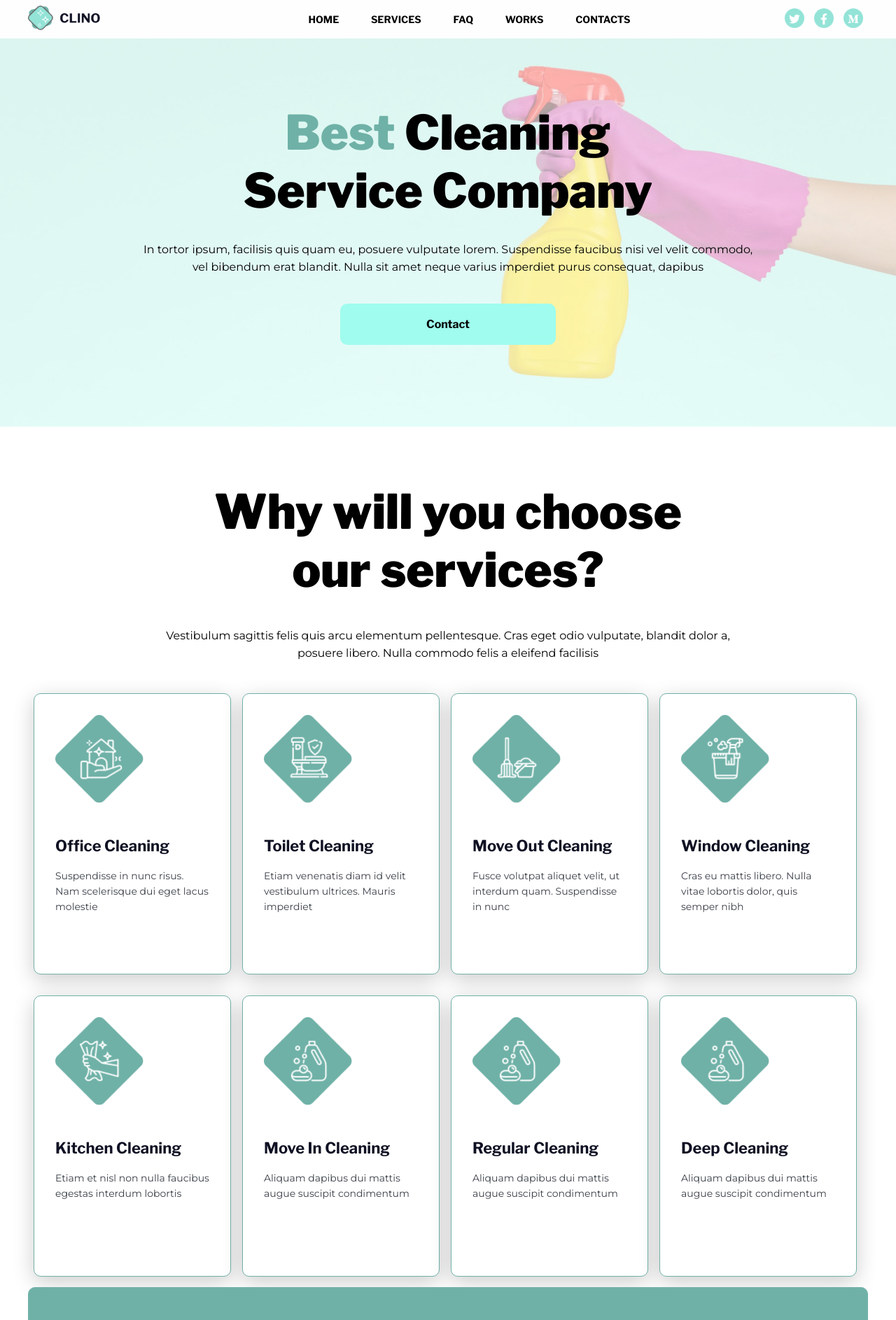
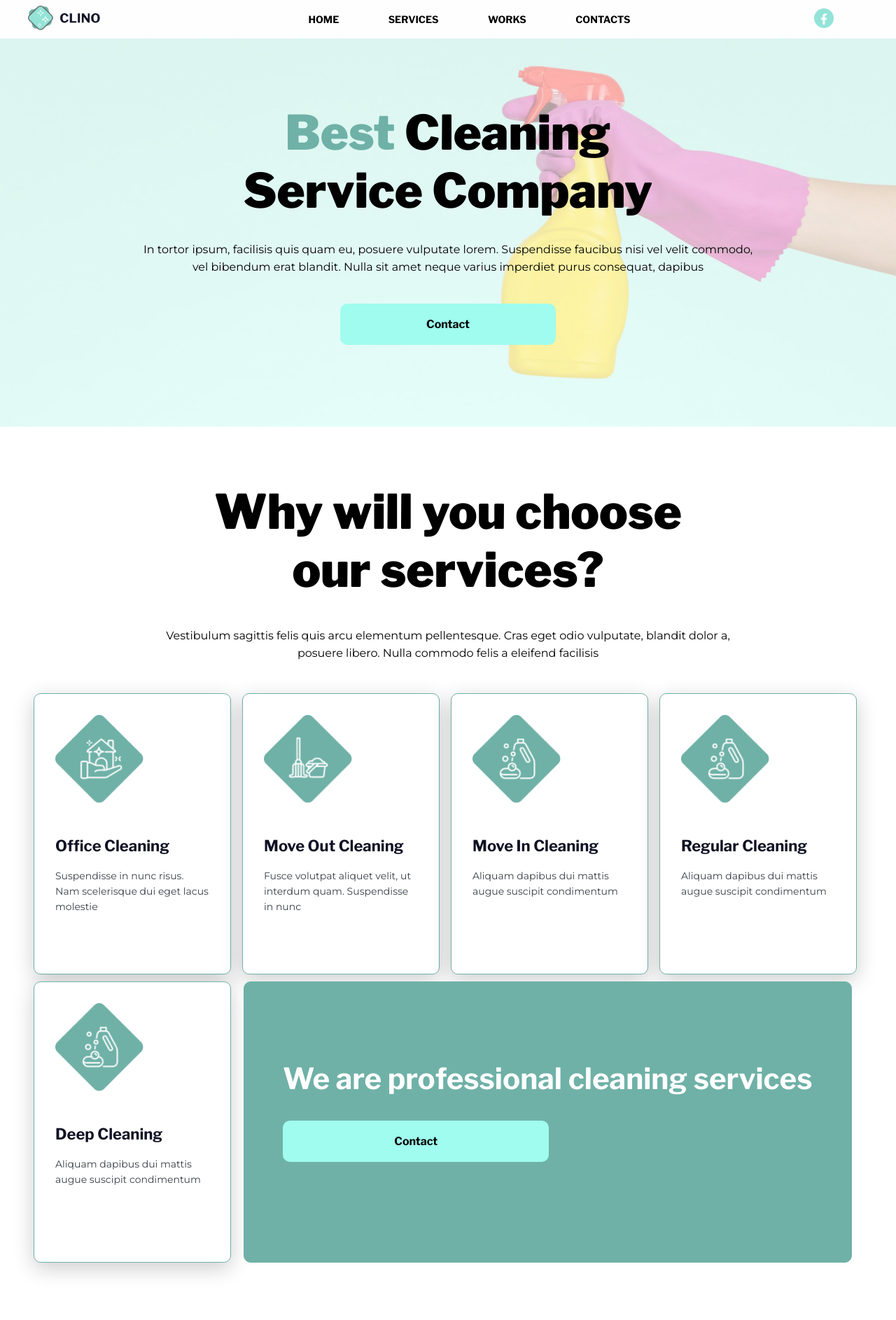
Before and after one commit to fjordtech/schnabl-cleaning, a plain HTML site: page index.html in a window 1280 px wide. Shown: the top 1887 px of the page at 70% size. Drawn offline with nearby package versions, Linux system fonts and the light colour scheme.

Commit message:
removing useless services and social networkds

```diff
--- a/css/style.css
+++ b/css/style.css
@@ -253,15 +253,16 @@ header a{
 	background-color: #6FB1A7;
     border: 1px solid #6FB1A7;
     border-radius: 10px;
-    height: 240px;
-    width: 100%;
-	margin-top: 10px;
+    height: 340px;
+    width: auto;
+	margin: 0px 0px 0px 10px;
 }
 .lastb > div{
 	display: flex;
     flex-direction: column;
     padding: 0px 25px;
-    align-items: center;
+    margin: 40px 0px;
+    align-items: flex-start;
 }
 .lastb h3{
 	color: #ffffff;
@@ -398,6 +399,7 @@ footer{
 	padding: 80px 0px 40px;
 }
 footer .container{
+	border-top: 1px solid #aaaaaa;
 	border-bottom: 1px solid #aaaaaa;
 	padding-bottom: 30px;
 }
@@ -719,7 +721,7 @@ footer .container{
 		width: 100%;
 	}
 	.content{
-		flex-wrap: wrap;
+		/* flex-wrap: wrap; */
 		justify-content: center;
 	}
 	.seg{
@@ -867,3 +869,7 @@ footer .container{
 	}
 
 }
+
+.hide{
+	display: none;
+}
--- a/index.html
+++ b/index.html
@@ -69,7 +69,7 @@
 					<li>
 						<a href="#services">Services</a>
 					</li>
-					<li>
+					<li class="hide">
 						<a href="faq.html">FAQ</a>
 					</li>
 					<li>
@@ -82,17 +82,12 @@
 			</div>
 
 			<div class="social">
-				<a href="#" target="_blank">
-					<img src="img/twitter.png" alt="Twitter">
-				</a>
+
 
 				<a href="#" target="_blank">
 					<img src="img/facebook.png" alt="Facebook">
 				</a>
 
-				<a href="#" target="_blank">
-					<img src="img/m.png" alt="">
-				</a>
 			</div>
 		</div>
 	</header>
@@ -173,47 +168,9 @@
 
 					<div class="pad">
 						<div class="seg expande">
-							<img class="img-fluid img-seg" src="img/toilet.png" alt="Image 01">
-							<h2 class="title">Toilet Cleaning</h2>
-							<p class="desc mont">Etiam venenatis diam id velit vestibulum ultrices. Mauris imperdiet</p>
-
-							<p class="more">
-								<a href="#" target="_blank">more &rsaquo;</a>
-							</p>
-						</div>
-					</div>
-
-					<div class="pad">
-						<div class="seg expande">
 							<img class="img-fluid img-seg" src="img/laundry.png" alt="Image 01">
 							<h2 class="title">Move Out Cleaning</h2>
 							<p class="desc mont">Fusce volutpat aliquet velit, ut interdum quam. Suspendisse in nunc</p>
-
-							<p class="more">
-								<a href="#" target="_blank">more &rsaquo;</a>
-							</p>
-						</div>
-					</div>
-
-					<div class="pad">
-						<div class="seg expande">
-							<img class="img-fluid img-seg" src="img/window.png" alt="Image 01">
-							<h2 class="title">Window Cleaning</h2>
-							<p class="desc mont">Cras eu mattis libero. Nulla vitae lobortis dolor, quis semper nibh</p>
-
-							<p class="more">
-								<a href="#" target="_blank">more &rsaquo;</a>
-							</p>
-						</div>
-					</div>
-				</div>
-
-				<div class="dflex content">
-					<div class="pad">
-						<div class="seg expande">
-							<img class="img-fluid img-seg" src="img/kitchen.png" alt="Image 01">
-							<h2 class="title">Kitchen Cleaning</h2>
-							<p class="desc mont">Etiam et nisl non nulla faucibus egestas interdum lobortis</p>
 
 							<p class="more">
 								<a href="#" target="_blank">more &rsaquo;</a>
@@ -303,7 +260,7 @@
 					</p>
 
 					<a href="#" target="_blank" class="button">
-						Appointment
+						Contact
 					</a>
 				</div>
 			</div>
@@ -354,7 +311,7 @@
 		</div>
 	</section>
 
-	<section class="best">
+	<section class="best hide">
 		<div class="container">
 			<div>
 				<h5>Best Cleaning Service Company</h5>
@@ -378,7 +335,7 @@
 								<a href="#chooseUs">Why choose us</a>
 							</li>
 
-							<li>
+							<li class="hide">
 								<a href="faq.html">FAQ</a>
 							</li>
 
@@ -417,17 +374,12 @@
 					<img src="img/logo.png" alt="Clino" class="lf">
 
 					<div class="s-footer">
-						<a href="#" target="_blank">
-							<img src="img/twitter.png" alt="Twitter">
-						</a>
+
 
 						<a href="https://www.facebook.com/schnablcleaning" target="_blank">
 							<img src="img/facebook.png" alt="Facebook">
 						</a>
 
-						<a href="#" target="_blank">
-							<img src="img/m.png" alt="M">
-						</a>
 					</div>
 
 					<p class="mont">Aliquam id efficitur nulla. Etiam ut posuere ligula. Aenean efficitur, tellus a
```
Also changed, not shown: works.html (+5 -17 lines).
